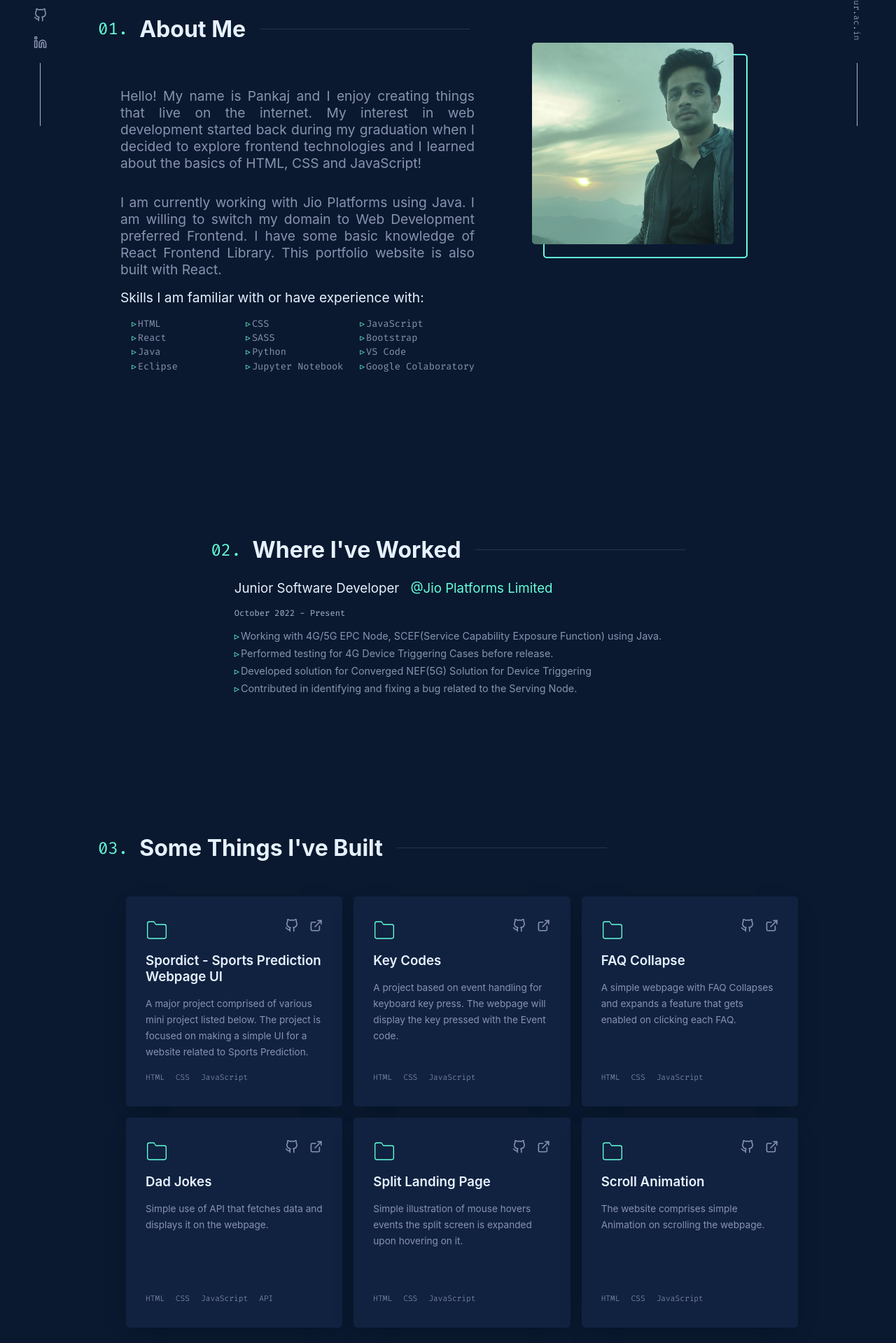
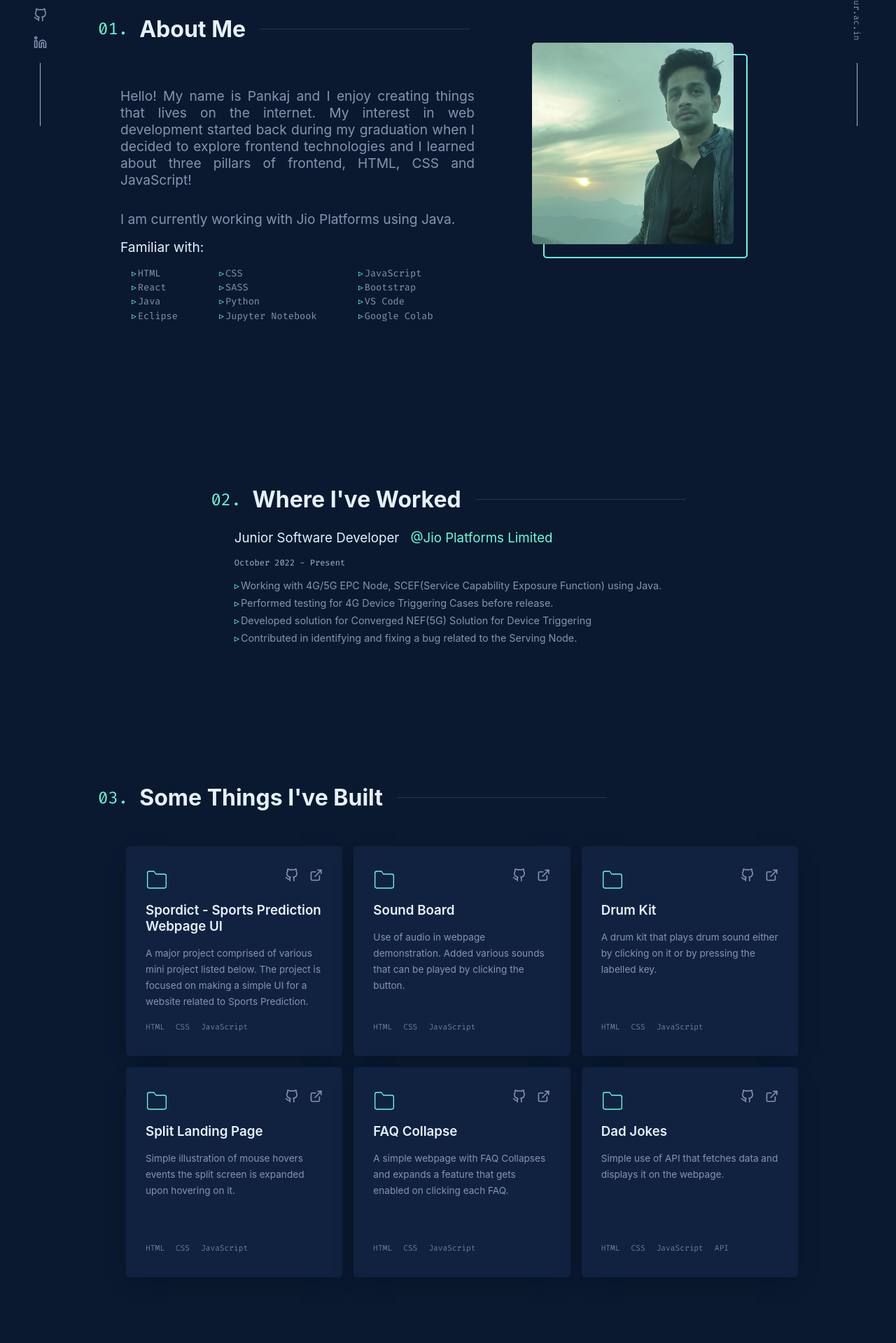
Before and after one commit to pankajmalvi/pankajmalviya, a React (Create React App) app: page / in a window 1280 px wide. Shown: the part 620-2539 px from the top of the page at 70% size. Built offline with nearby package versions, Linux system fonts and the light colour scheme; a web font is replaced by a local one.

Commit message:
Changes in data

```diff
--- a/src/components/sections/about/About.js
+++ b/src/components/sections/about/About.js
@@ -12,7 +12,7 @@ function About({ skills, about }) {
             <div className="section-content">
                 <div className="section-content-left">
                     {about.map((text, idx) => <AboutText text={text} key={idx} />)}
-                    <p className='about-text-heading'>Skills I am familiar with or have experience with:</p>
+                    <p className='about-text-heading'>Familiar with:</p>
                     <Skills skills={skills} />
                 </div>
                 <div className="section-content-right">
--- a/src/components/sections/about/styles/About.scss
+++ b/src/components/sections/about/styles/About.scss
@@ -24,13 +24,15 @@
         width: 100%;
         max-width: 540px;
         display: grid;
-        grid-template-columns: repeat(3, 1fr);
+        grid-template-columns:
+          minmax(min-content, auto) minmax(min-content, auto)
+          minmax(min-content, auto);
         font-family: var(--font-mono);
         font-size: 0.85rem;
         padding-left: 1rem;
 
         li {
-          grid-column: auto/ span 1;
+          width: 100%;
           list-style: none;
           line-height: 1.5;
           white-space: nowrap;
--- a/src/data.json
+++ b/src/data.json
@@ -11,8 +11,8 @@
         "linkedin": "https://www.linkedin.com/in/pankajmalvi/"
     },
     "about": [
-        "Hello! My name is Pankaj and I enjoy creating things that live on the internet. My interest in web development started back during my graduation when I decided to explore frontend technologies and I learned about the basics of HTML, CSS and JavaScript!",
-        "I am currently working with Jio Platforms using Java. I am willing to switch my domain to Web Development preferred Frontend. I have some basic knowledge of React Frontend Library. This portfolio website is also built with React."
+        "Hello! My name is Pankaj and I enjoy creating things that lives on the internet. My interest in web development started back during my graduation when I decided to explore frontend technologies and I learned about three pillars of frontend, HTML, CSS and JavaScript!",
+        "I am currently working with Jio Platforms using Java."
     ],
     "skills": {
         "front-end": [
@@ -31,7 +31,7 @@
             "VS Code",
             "Eclipse",
             "Jupyter Notebook",
-            "Google Colaboratory"
+            "Google Colab"
         ]
     },
     "career": [
@@ -61,10 +61,32 @@
             ]
         },
         {
-            "project-name": "Key Codes",
-            "live-project-link": "https://pankajmalvi.github.io/key-codes/",
-            "github-link": "https://www.github.com/pankajmalvi/key-codes",
-            "project-description": "A project based on event handling for keyboard key press. The webpage will display the key pressed with the Event code.",
+            "project-name": "Sound Board",
+            "live-project-link": "https://pankajmalvi.github.io/sound-board/",
+            "github-link": "https://www.github.com/pankajmalvi/sound-board",
+            "project-description": "Use of audio in webpage demonstration. Added various sounds that can be played by clicking the button.",
+            "skills": [
+                "HTML",
+                "CSS",
+                "JavaScript"
+            ]
+        },
+        {
+            "project-name": "Drum Kit",
+            "live-project-link": "https://pankajmalvi.github.io/drum-kit/",
+            "github-link": "https://www.github.com/pankajmalvi/drum-kit",
+            "project-description": "A drum kit that plays drum sound either by clicking on it or by pressing the labelled key.",
+            "skills": [
+                "HTML",
+                "CSS",
+                "JavaScript"
+            ]
+        },
+        {
+            "project-name": "Split Landing Page",
+            "live-project-link": "https://pankajmalvi.github.io/split-landing-page/",
+            "github-link": "https://www.github.com/pankajmalvi/split-landing-page",
+            "project-description": "Simple illustration of mouse hovers events the split screen is expanded upon hovering on it.",
             "skills": [
                 "HTML",
                 "CSS",
@@ -95,21 +117,10 @@
             ]
         },
         {
-            "project-name": "Split Landing Page",
-            "live-project-link": "https://pankajmalvi.github.io/split-landing-page/",
-            "github-link": "https://www.github.com/pankajmalvi/split-landing-page",
-            "project-description": "Simple illustration of mouse hovers events the split screen is expanded upon hovering on it.",
-            "skills": [
-                "HTML",
-                "CSS",
-                "JavaScript"
-            ]
-        },
-        {
-            "project-name": "Scroll Animation",
-            "live-project-link": "https://pankajmalvi.github.io/scroll-animation/",
-            "github-link": "https://www.github.com/pankajmalvi/scroll-animation",
-            "project-description": "The website comprises simple Animation on scrolling the webpage. ",
+            "project-name": "Key Codes",
+            "live-project-link": "https://pankajmalvi.github.io/key-codes/",
+            "github-link": "https://www.github.com/pankajmalvi/key-codes",
+            "project-description": "A project based on event handling for keyboard key press. The webpage will display the key pressed with the Event code.",
             "skills": [
                 "HTML",
                 "CSS",
@@ -139,17 +150,6 @@
             ]
         },
         {
-            "project-name": "Progress Steps",
-            "live-project-link": "https://pankajmalvi.github.io/progress-steps/",
-            "github-link": "https://www.github.com/pankajmalvi/progress-steps",
-            "project-description": "A mini-project can be used in form submission or the content which has steps included.",
-            "skills": [
-                "HTML",
-                "CSS",
-                "JavaScript"
-            ]
-        },
-        {
             "project-name": "Hidden Search Widget",
             "live-project-link": "https://pankajmalvi.github.io/hidden-search-widget/",
             "github-link": "https://www.github.com/pankajmalvi/hidden-search-widget",
@@ -172,28 +172,6 @@
             ]
         },
         {
-            "project-name": "Sound Board",
-            "live-project-link": "https://pankajmalvi.github.io/sound-board/",
-            "github-link": "https://www.github.com/pankajmalvi/sound-board",
-            "project-description": "Use of audio in webpage demonstration. Added various sounds that can be played by clicking the button.",
-            "skills": [
-                "HTML",
-                "CSS",
-                "JavaScript"
-            ]
-        },
-        {
-            "project-name": "Drum Kit",
-            "live-project-link": "https://pankajmalvi.github.io/drum-kit/",
-            "github-link": "https://www.github.com/pankajmalvi/drum-kit",
-            "project-description": "A drum kit that plays drum sound either by clicking on it or by pressing the labelled key.",
-            "skills": [
-                "HTML",
-                "CSS",
-                "JavaScript"
-            ]
-        },
-        {
             "project-name": "Form Wave Animation",
             "live-project-link": "https://pankajmalvi.github.io/form-wave-animation/",
             "github-link": "https://www.github.com/pankajmalvi/form-wave-animation",
```
